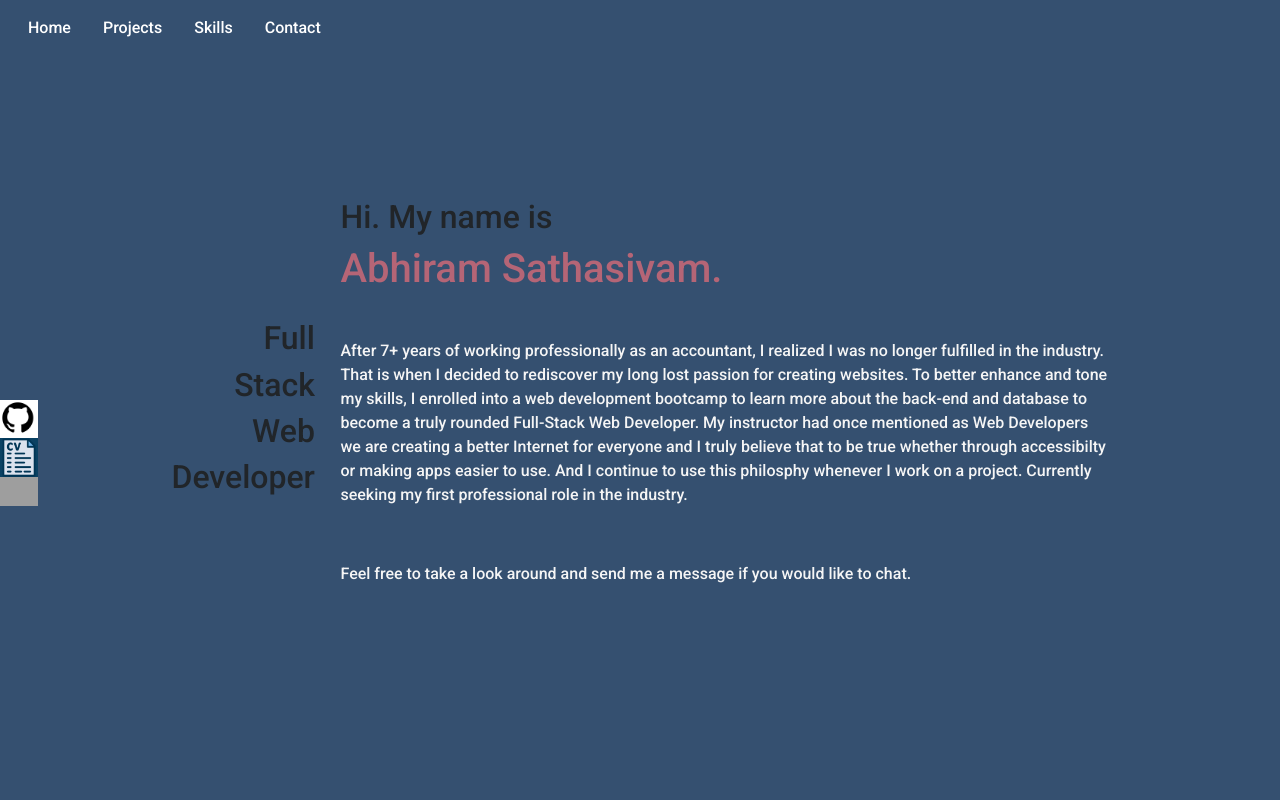
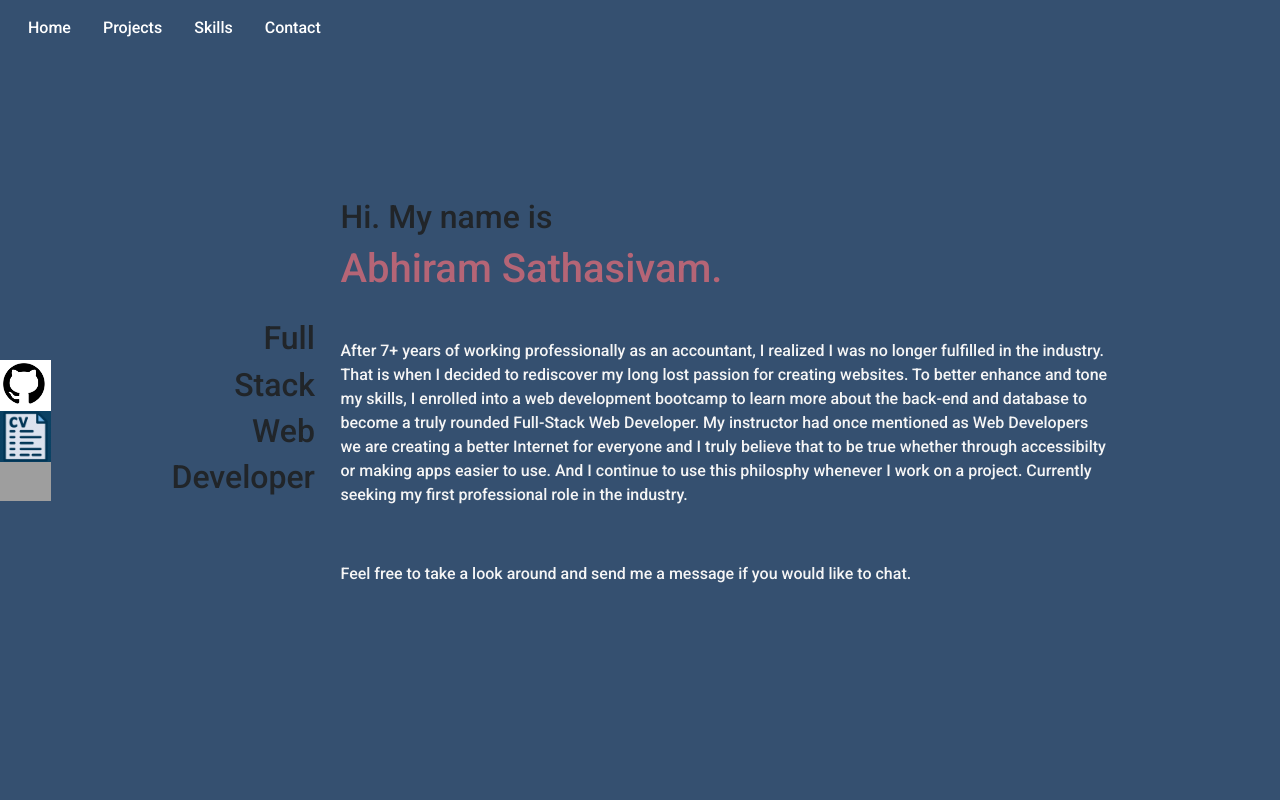
Before and after one commit to abhiram-satha/portfolio, a React (Create React App) app: page / in a window 1280 px wide. Shown: the top 800 px of the page. Built offline with nearby package versions, Linux system fonts and the light colour scheme; grey boxes are pictures that could not be loaded.

Commit message:
tweaking size of left nav

```diff
--- a/src/components/BottomNav.css
+++ b/src/components/BottomNav.css
@@ -5,26 +5,26 @@ div.left-flex {
 }
 
 img.bottom-nav {
-  width: 3%;
+  width: 4%;
   background-color: white;
   height: auto;
 }
 
 .bottom-nav2 {
-  width: 3%;
+  width: 4%;
   background-color: #0b4264;
   height: auto;
 }
 
 .bottom-nav3 {
-  width: 3%;
+  width: 4%;
   background-color: #0275b3;
   height: auto;
 }
 
 div.left-fixed-nav {
   position: fixed;
-  top: 50%;
+  top: 45%;
   right: 0%;
   text-align: left;
 }
```
